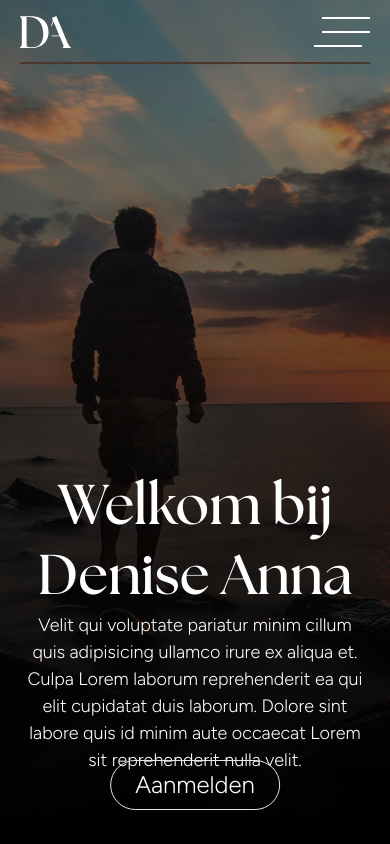
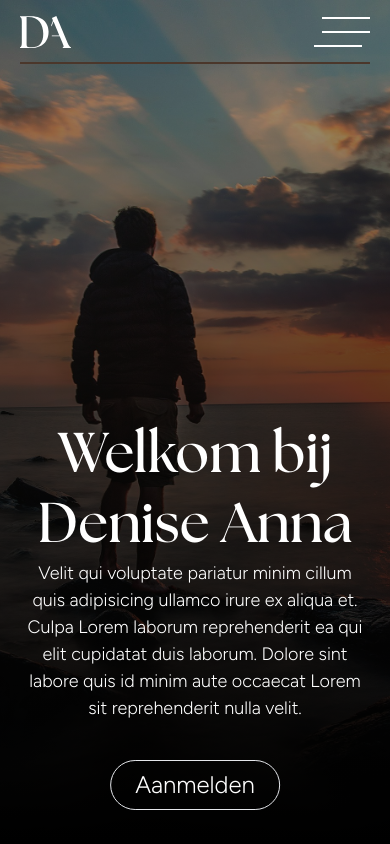
Before and after one commit to GaziRiad/denise-own, a Next.js app: page / in a window 390 px wide. Shown: the top 844 px of the page. Built offline with nearby package versions, Linux system fonts and the light colour scheme.

Commit message:
Fixing padding issues in hero section

```diff
--- a/components/Hero.jsx
+++ b/components/Hero.jsx
@@ -29,7 +29,7 @@ function Hero() {
       <HeroNav />
       <div className="-z-50 bg-home-hero bg-cover bg-no-repeat bg-bottom h-screen w-full flex items-end justify-center relative hero">
         <div className="text-grad w-full h-screen flex flex-col items-center justify-center text-center px-5 xl:px-[260px] 2xl:px-[302px]">
-          <div className="mt-auto pb-[20%] sm:pb-[10%]">
+          <div className="mt-auto pb-[35%] sm:pb-[20%] lg:pb-[10%]">
             <h1 className="font-display text-white text-2xl leading-tight xl:text-3xl 2xl:text-4xl">
               Welkom bij Denise Anna
             </h1>
```
